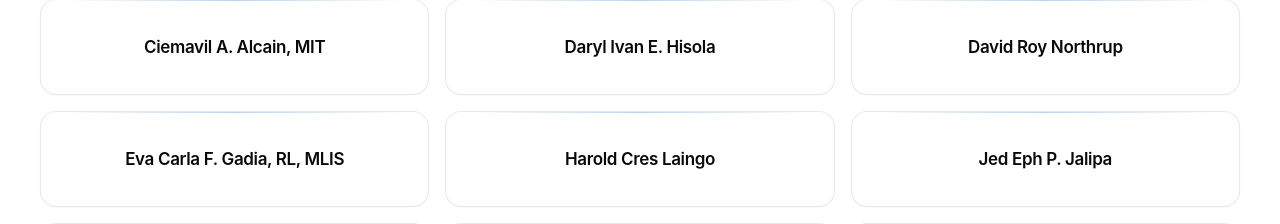
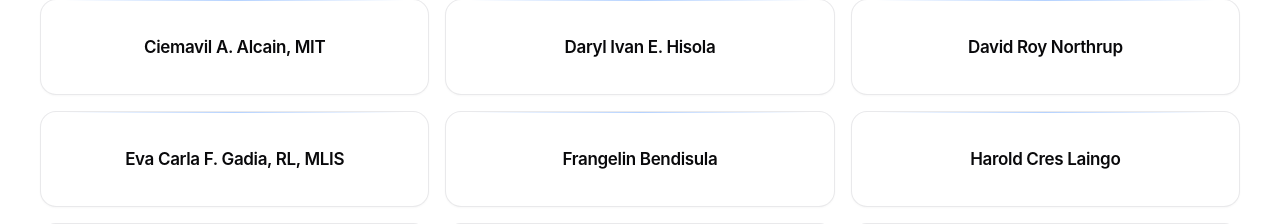
Before and after one commit to ItsLelius/ccis-message-wall, a React (Vite) app: page /faculty in a window 1280 px wide. Shown: the part 704-928 px from the top of the page. Built offline with nearby package versions, Linux system fonts and the light colour scheme; no server answers.

Commit message:
added miss frange

```diff
--- a/src/data/faculty.ts
+++ b/src/data/faculty.ts
@@ -99,6 +99,12 @@ export const facultyMembers: FacultyMember[] = [
     slug: "kim-lloyd-castro",
     category: "CCIS",
   },
+  {
+    id: 27,
+    name: "Frangelin Bendisula",
+    slug: "frangelin-bendisula",
+    category: "CCIS",
+  },
 
   // =========================================================
   // BLIS
@@ -181,4 +187,5 @@ export const facultyMembers: FacultyMember[] = [
     slug: "romeo-mendez-jr",
     category: "Personnel",
   },
+
 ]
```
